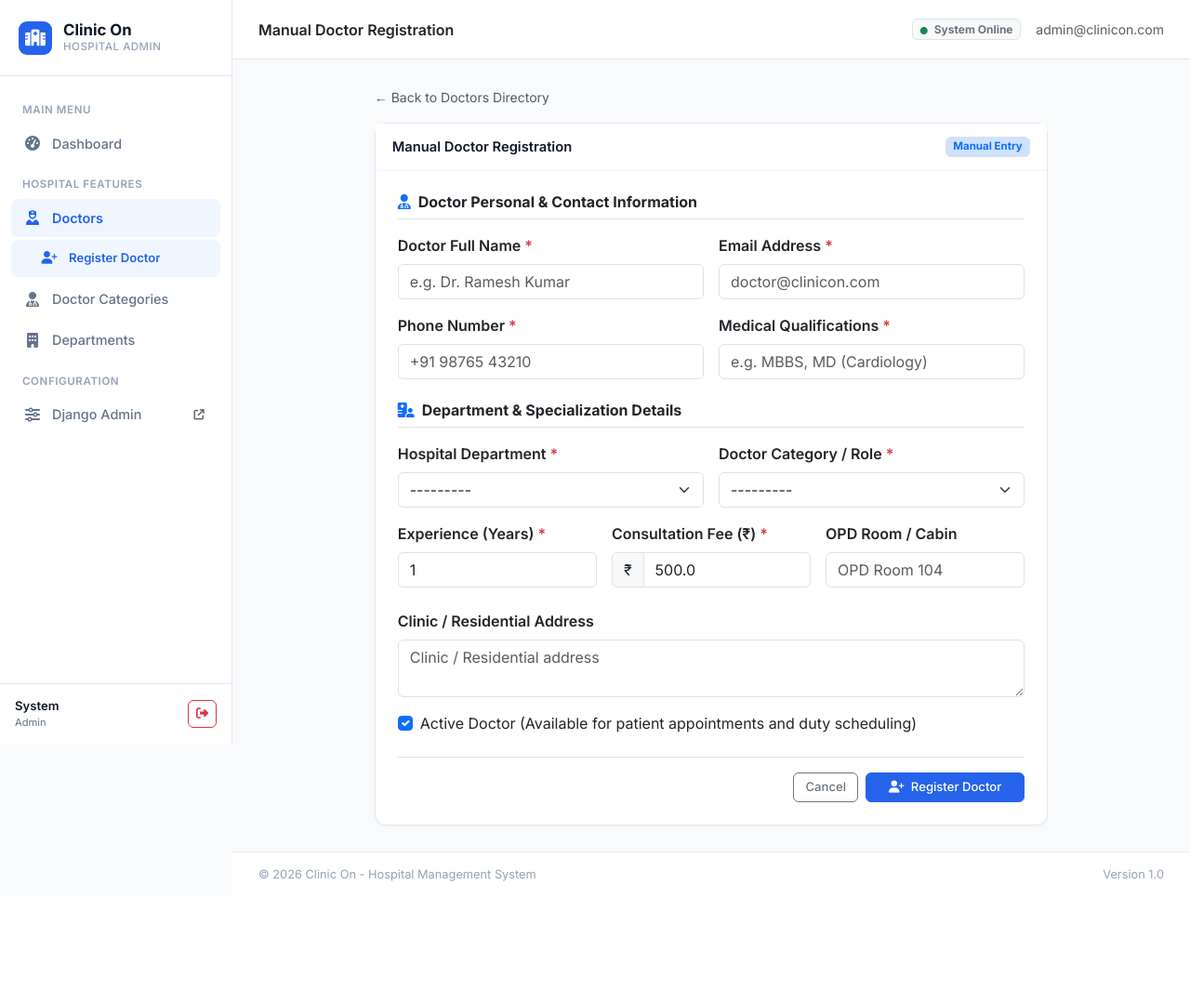
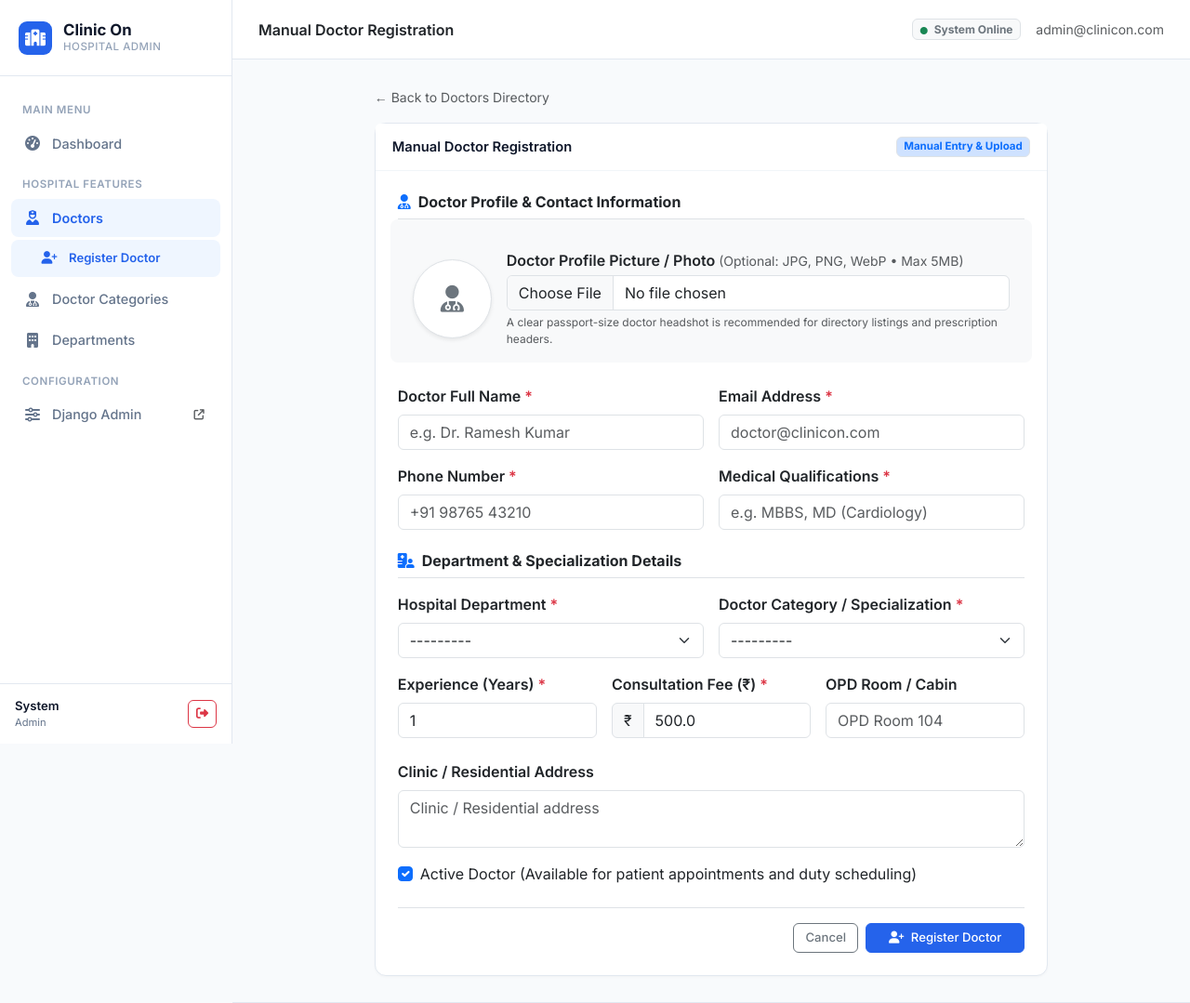
Before and after one commit to AJAYPATEL31/clinic, a Django app: page /doctors/register/ in a window 1280 px wide. Shown: the top 1079 px of the page at 93% size. Before the commit the page ends 948 px from the top, so only its background shows below. Run offline with Django 5.2, Linux system fonts and the light colour scheme; a user stored in the database is signed in; data comes from the database, SQL or seed files in the repository; both versions use the stored data as it was after the commit.

Commit message:
Implement form handling in views, doctor photo upload and validation, and confirmation display

```diff
--- a/hospital/admin.py
+++ b/hospital/admin.py
@@ -54,6 +54,6 @@ class DoctorCategoryAdmin(admin.ModelAdmin):
 
 @admin.register(DoctorRegister)
 class DoctorRegisterAdmin(admin.ModelAdmin):
-    list_display = ('full_name', 'email', 'phone', 'department', 'category', 'qualification', 'is_active')
+    list_display = ('full_name', 'email', 'phone', 'department', 'category', 'qualification', 'photo', 'is_active')
     list_filter = ('department', 'category', 'is_active')
     search_fields = ('full_name', 'email', 'phone', 'qualification')
--- a/hospital/forms.py
+++ b/hospital/forms.py
@@ -98,12 +98,12 @@ class DepartmentForm(forms.ModelForm):
 
 class DoctorRegisterForm(forms.ModelForm):
     """
-    Form for manual Doctor Registration in HTML
+    Form for manual Doctor Registration in HTML with photo upload and validation
     """
     class Meta:
         model = DoctorRegister
         fields = [
-            'full_name', 'email', 'phone', 'department', 'category',
+            'full_name', 'email', 'phone', 'photo', 'department', 'category',
             'qualification', 'experience_years', 'consultation_fee',
             'room_number', 'address', 'is_active'
         ]
@@ -125,6 +125,11 @@ class DoctorRegisterForm(forms.ModelForm):
                 'id': 'docPhone',
                 'placeholder': '+91 98765 43210',
                 'required': True
+            }),
+            'photo': forms.FileInput(attrs={
+                'class': 'form-control',
+                'id': 'docPhoto',
+                'accept': 'image/*'
             }),
             'department': forms.Select(attrs={
                 'class': 'form-select',
@@ -173,3 +178,36 @@ class DoctorRegisterForm(forms.ModelForm):
                 'role': 'switch'
             }),
         }
+
+    def clean_full_name(self):
+        name = self.cleaned_data.get('full_name', '').strip()
+        if len(name) < 3:
+            raise forms.ValidationError("Doctor full name must be at least 3 characters long.")
+        return name
+
+    def clean_phone(self):
+        phone = self.cleaned_data.get('phone', '').strip()
+        # Remove common phone separators
+        digits = ''.join(filter(str.isdigit, phone))
+        if len(digits) < 8:
+            raise forms.ValidationError("Please provide a valid contact number (at least 8 digits).")
+        return phone
+
+    def clean_consultation_fee(self):
+        fee = self.cleaned_data.get('consultation_fee')
+        if fee is not None and fee < 0:
+            raise forms.ValidationError("Consultation fee cannot be negative.")
+        return fee
+
+    def clean_photo(self):
+        photo = self.cleaned_data.get('photo')
+        if photo:
+            # 5MB limit
+            max_size = 5 * 1024 * 1024
+            if photo.size > max_size:
+                raise forms.ValidationError("Doctor photo size must be less than 5MB.")
+            # Check content type / extension
+            valid_types = ['image/jpeg', 'image/png', 'image/jpg', 'image/webp']
+            if hasattr(photo, 'content_type') and photo.content_type not in valid_types:
+                raise forms.ValidationError("Please upload a valid image file (JPEG, PNG, or WebP).")
+        return photo
--- a/hospital/models.py
+++ b/hospital/models.py
@@ -200,6 +200,12 @@ class DoctorRegister(models.Model):
     full_name = models.CharField(max_length=150, verbose_name='Doctor Full Name')
     email = models.EmailField(unique=True, verbose_name='Email Address')
     phone = models.CharField(max_length=20, verbose_name='Contact Phone')
+    photo = models.ImageField(
+        upload_to='doctor_photos/',
+        blank=True,
+        null=True,
+        verbose_name='Doctor Photo'
+    )
     department = models.ForeignKey(
         Department,
         on_delete=models.CASCADE,
--- a/hospital/urls.py
+++ b/hospital/urls.py
@@ -25,5 +25,6 @@ urlpatterns = [
     # Doctor Registration URLs
     path('doctors/', views.doctor_list_view, name='doctor_list'),
     path('doctors/register/', views.doctor_register_view, name='doctor_register'),
+    path('doctors/<int:pk>/confirmation/', views.doctor_confirmation_view, name='doctor_confirmation'),
     path('doctors/<int:pk>/delete/', views.doctor_delete_view, name='doctor_delete'),
 ]
--- a/hospital/views.py
+++ b/hospital/views.py
@@ -290,16 +290,18 @@ def department_delete_view(request, pk):
 @login_required(login_url='login')
 def doctor_register_view(request):
     """
-    Task 2 & 3: Manual doctor registration view using DoctorRegister model
+    Task 1 & 2: Form handling in Django views, input validation, upload & save doctor photo.
     """
     if request.method == 'POST':
-        form = DoctorRegisterForm(request.POST)
+        # Handles both text data (POST) and file uploads (FILES)
+        form = DoctorRegisterForm(request.POST, request.FILES)
         if form.is_valid():
             doctor = form.save()
-            messages.success(request, f"Doctor Dr. {doctor.full_name} registered successfully!")
-            return redirect('doctor_list')
+            messages.success(request, f"Doctor Dr. {doctor.full_name} has been successfully registered!")
+            # Task 3: Display confirmation
+            return redirect('doctor_confirmation', pk=doctor.pk)
         else:
-            messages.error(request, "Please check the form and fix any highlighted errors.")
+            messages.error(request, "Form validation failed. Please correct the highlighted errors below.")
     else:
         form = DoctorRegisterForm()
 
@@ -312,6 +314,16 @@ def doctor_register_view(request):
         'categories': categories,
         'title': 'Manual Doctor Registration',
     })
+
+
+@login_required(login_url='login')
+def doctor_confirmation_view(request, pk):
+    """
+    Task 3: Display confirmation of registered doctor
+    """
+    doctor = get_object_or_404(DoctorRegister.objects.select_related('department', 'category'), pk=pk)
+    return render(request, 'hospital/doctor_confirmation.html', {'doctor': doctor})
+
 
 
 @login_required(login_url='login')
--- a/templates/hospital/doctor_register.html
+++ b/templates/hospital/doctor_register.html
@@ -16,7 +16,7 @@
         <div class="card">
             <div class="card-header d-flex justify-content-between align-items-center">
                 <span>{{ title }}</span>
-                <span class="badge bg-primary-subtle text-primary border small" style="font-size: 0.72rem;">Manual Entry</span>
+                <span class="badge bg-primary-subtle text-primary border small" style="font-size: 0.72rem;">Manual Entry & Upload</span>
             </div>
             <div class="card-body p-4">
                 <!-- Frontend Validation Alert -->
@@ -26,12 +26,44 @@
                     <button type="button" class="btn-close py-2" id="docCloseAlertBtn" aria-label="Close"></button>
                 </div>
 
-                <form method="POST" id="doctorRegisterForm" novalidate>
+                <!-- Form handling with multipart/form-data for photo upload -->
+                <form method="POST" id="doctorRegisterForm" enctype="multipart/form-data" novalidate>
                     {% csrf_token %}
 
                     <h6 class="fw-bold text-dark border-bottom pb-2 mb-3">
-                        <i class="fa-solid fa-user-doctor text-primary me-2"></i>Doctor Personal & Contact Information
+                        <i class="fa-solid fa-user-doctor text-primary me-2"></i>Doctor Profile & Contact Information
                     </h6>
+
+                    <!-- Doctor Photo Upload with Live Preview (Task 2) -->
+                    <div class="row g-3 mb-4 align-items-center p-3 bg-light rounded-3">
+                        <div class="col-sm-auto text-center">
+                            <div class="position-relative d-inline-block">
+                                <img id="photoPreview"
+                                     src=""
+                                     alt="Doctor Photo Preview"
+                                     class="rounded-circle border shadow-sm d-none"
+                                     style="width: 85px; height: 85px; object-fit: cover;">
+                                <div id="photoPlaceholder"
+                                     class="rounded-circle border bg-white d-flex align-items-center justify-content-center text-secondary mx-auto shadow-sm"
+                                     style="width: 85px; height: 85px; font-size: 1.8rem;">
+                                    <i class="fa-solid fa-user-doctor"></i>
+                                </div>
+                            </div>
+                        </div>
+                        <div class="col">
+                            <label for="docPhoto" class="form-label fw-semibold mb-1">
+                                Doctor Profile Picture / Photo <span class="text-muted small fw-normal">(Optional: JPG, PNG, WebP &bull; Max 5MB)</span>
+                            </label>
+                            {{ form.photo }}
+                            <div class="invalid-feedback" id="photoError">Please select a valid image file (JPG, PNG, or WebP) under 5MB.</div>
+                            {% if form.photo.errors %}
+                                <div class="text-danger small mt-1">{{ form.photo.errors.0 }}</div>
+                            {% endif %}
+                            <small class="text-muted d-block mt-1" style="font-size: 0.75rem;">
+                                A clear passport-size doctor headshot is recommended for directory listings and prescription headers.
+                            </small>
+                        </div>
+                    </div>
 
                     <!-- Full Name & Email Row -->
                     <div class="row g-3 mb-3">
@@ -102,7 +134,7 @@
 
                         <div class="col-md-6">
                             <label for="docCategory" class="form-label fw-semibold">
-                                Doctor Category / Role <span class="text-danger">*</span>
+                                Doctor Category / Specialization <span class="text-danger">*</span>
                             </label>
                             {{ form.category }}
                             <div class="invalid-feedback" id="catError">Please select a doctor category.</div>
@@ -186,10 +218,13 @@
 {% endblock %}
 
 {% block extra_js %}
-<!-- Frontend Validation Script for Doctor Registration Form -->
+<!-- Frontend Validation and Live Photo Preview Script (Tasks 1 & 2) -->
 <script>
 document.addEventListener('DOMContentLoaded', function () {
     const form = document.getElementById('doctorRegisterForm');
+    const photoInput = document.getElementById('docPhoto');
+    const photoPreview = document.getElementById('photoPreview');
+    const photoPlaceholder = document.getElementById('photoPlaceholder');
     const nameInput = document.getElementById('docFullName');
     const emailInput = document.getElementById('docEmail');
     const phoneInput = document.getElementById('docPhone');
@@ -204,6 +239,47 @@ document.addEventListener('DOMContentLoaded', function () {
 
     if (closeAlertBtn) {
         closeAlertBtn.addEventListener('click', () => alertBox.classList.add('d-none'));
+    }
+
+    // Live Photo Preview & Validation
+    if (photoInput && photoPreview && photoPlaceholder) {
+        photoInput.addEventListener('change', function () {
+            const file = this.files[0];
+            const errorEl = document.getElementById('photoError');
+            if (file) {
+                // Size validation: 5MB
+                if (file.size > 5 * 1024 * 1024) {
+                    photoInput.classList.add('is-invalid');
+                    if (errorEl) errorEl.textContent = 'Selected image exceeds 5MB size limit.';
+                    photoPreview.classList.add('d-none');
+                    photoPlaceholder.classList.remove('d-none');
+                    return;
+                }
+                // Type validation
+                if (!file.type.startsWith('image/')) {
+                    photoInput.classList.add('is-invalid');
+                    if (errorEl) errorEl.textContent = 'Only image files (JPG, PNG, WebP) are allowed.';
+                    photoPreview.classList.add('d-none');
+                    photoPlaceholder.classList.remove('d-none');
+                    return;
+                }
+
+                // Valid image: read and show preview
+                photoInput.classList.remove('is-invalid');
+                photoInput.classList.add('is-valid');
+                const reader = new FileReader();
+                reader.onload = function (e) {
+                    photoPreview.src = e.target.result;
+                    photoPreview.classList.remove('d-none');
+                    photoPlaceholder.classList.add('d-none');
+                };
+                reader.readAsDataURL(file);
+            } else {
+                photoInput.classList.remove('is-invalid', 'is-valid');
+                photoPreview.classList.add('d-none');
+                photoPlaceholder.classList.remove('d-none');
+            }
+        });
     }
 
     function setStatus(input, isValid, errorId, msg) {
```
Also changed, not shown: hospital/tests.py (+37 -2 lines), templates/hospital/doctor_confirmation.html (added, +119 -0 lines), templates/hospital/doctor_list.html (+24 -6 lines), db.sqlite3, hospital/migrations/0003_doctorregister_photo.py (added), 1 other file.
